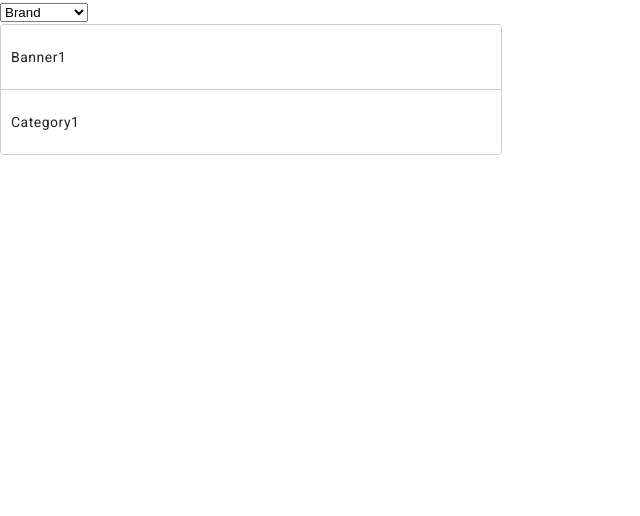
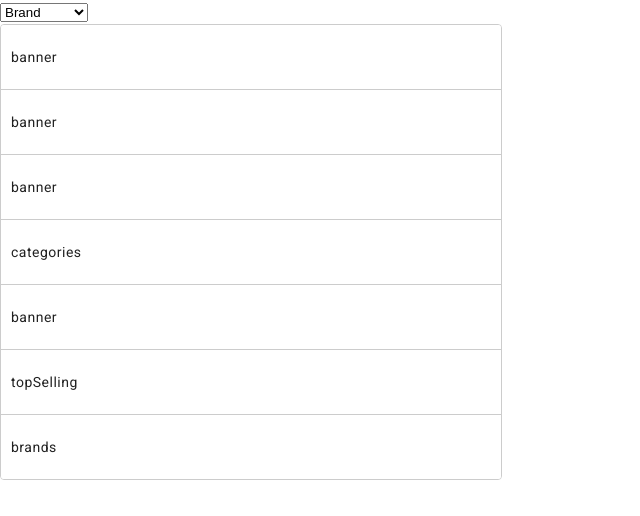
Before and after one commit to wariyum/sf-configurator, an Angular app: page / in a window 1280 px wide. Shown: the top 516 px of the page, without its empty margins (0-640 px from the left). Built offline with nearby package versions, Linux system fonts and the light colour scheme.

Commit message:
Made interfaces for NearmeConfig items

```diff
--- a/src/app/homepage-configurator/homepage-configurator.component.html
+++ b/src/app/homepage-configurator/homepage-configurator.component.html
@@ -14,7 +14,7 @@
            (click)="showAlert(nearmeItem)"
            (cdkDragStarted)="dragStarted()"
            (cdkDragEnded)="dragEnded()">
-        {{nearmeItem}}
+        {{nearmeItem.name}}
       </div>
     }
 </div>
--- a/src/app/homepage-configurator/homepage-configurator.component.ts
+++ b/src/app/homepage-configurator/homepage-configurator.component.ts
@@ -1,6 +1,7 @@
-import {Component, signal} from '@angular/core';
-import {CdkDragDrop, CdkDropList, CdkDrag, moveItemInArray} from '@angular/cdk/drag-drop';
+import { Component, signal } from '@angular/core';
+import { CdkDragDrop, CdkDropList, CdkDrag, moveItemInArray } from '@angular/cdk/drag-drop';
 import { FormsModule } from '@angular/forms';
+import { HompageConfiguratorService } from './hompage-configurator.service';
 
 @Component({
   selector: 'app-homepage-configurator',
@@ -11,14 +12,13 @@ import { FormsModule } from '@angular/forms';
 })
 export class HomepageConfiguratorComponent {
 
+  constructor(private homepageConfigService: HompageConfiguratorService) {
+    this.nearmeItems = this.homepageConfigService.sections;
+
+  }
+  nearmeItems: any[];
   selectedOption = signal<string>('Brand');
-  nearmeItems = [
-   'Banner1',"Category1"
-  ];
-
   isDragging = false;
-
-
 
   drop(event: CdkDragDrop<string[]>) {
     moveItemInArray(this.nearmeItems, event.previousIndex, event.currentIndex);
@@ -39,6 +39,4 @@ export class HomepageConfiguratorComponent {
       this.isDragging = false;
     }, 0);
   }
-
-
 }
--- /dev/null
+++ b/src/app/homepage-configurator/hompage-configurator.service.ts
@@ -0,0 +1,63 @@
+import { Injectable } from '@angular/core';
+import { Section, BannerSection, CategoriesSection, TopSellingSection, BrandsSection } from './homepageConfigurator.types';
+
+@Injectable({
+  providedIn: 'root'
+})
+export class HompageConfiguratorService {
+
+  constructor() { }
+
+  // Usage example:
+  sections: Section[] = [
+    {
+      name: "banner",
+      TabletHeight: "auto",
+      desktopHeight: "auto",
+      mobileHeight: "auto",
+      bannerId: "mainbanner",
+      showByDeviceType: false
+    },
+    {
+      name: "banner",
+      TabletHeight: "auto",
+      desktopHeight: "auto",
+      mobileHeight: "auto",
+      bannerId: "homePageBanner1",
+      showByDeviceType: false
+    },
+    {
+      name: "banner",
+      TabletHeight: "auto",
+      desktopHeight: "auto",
+      mobileHeight: "auto",
+      bannerId: "homePageBanner2",
+      showByDeviceType: false
+    },
+    {
+      name: "categories",
+      size: 12,
+      categoryId: "f66076e9-8147-46e2-9621-ec93c6c2d0cc"
+    },
+    {
+      name: "banner",
+      TabletHeight: "auto",
+      desktopHeight: "auto",
+      mobileHeight: "auto",
+      bannerId: "homePageBanner3",
+      showByDeviceType: false
+    },
+    {
+      name: "topSelling"
+    },
+    {
+      name: "brands"
+    }
+  ];
+
+  //function to type of section from passed object
+  getSectionType(section: Section): string {
+    return section.name;
+  }
+
+}
```
Also changed, not shown: src/app/homepage-configurator/homepageConfigurator.types.ts (added, +25 -0 lines), 1 other file (tests, documents, lock files or other folders).
